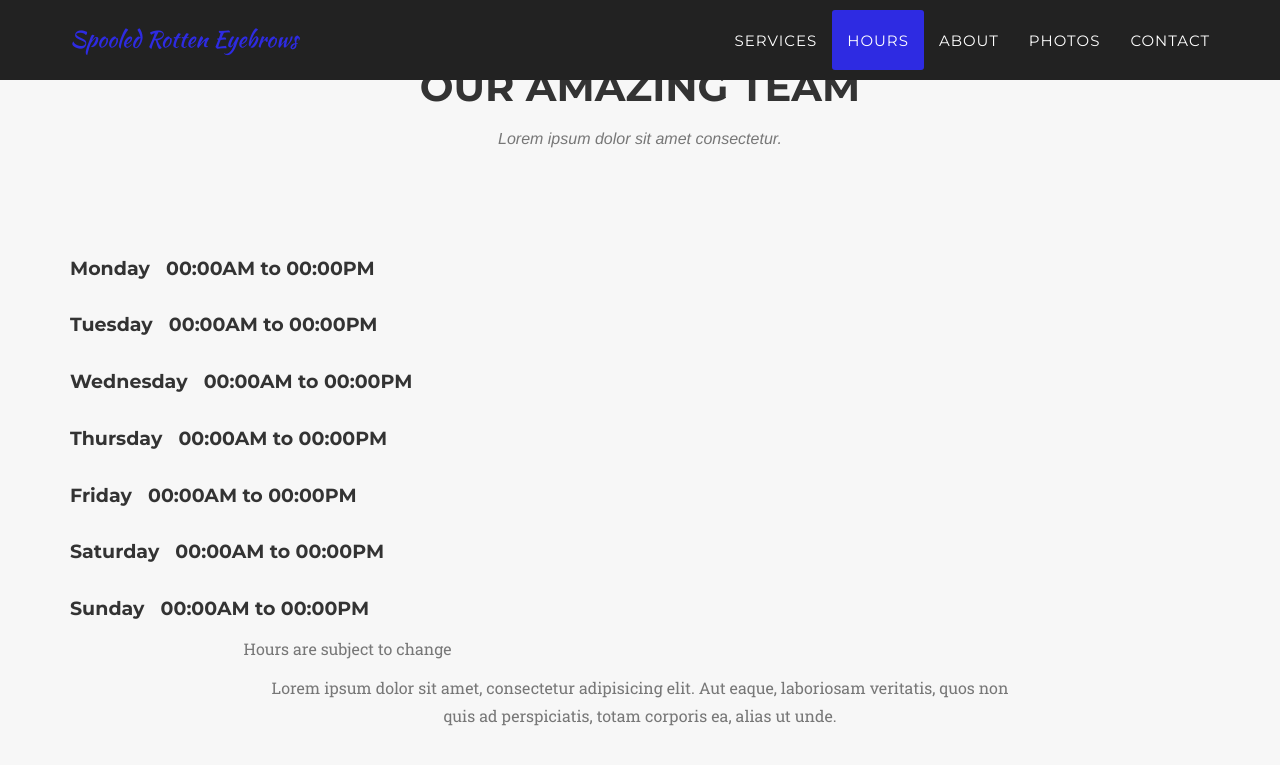
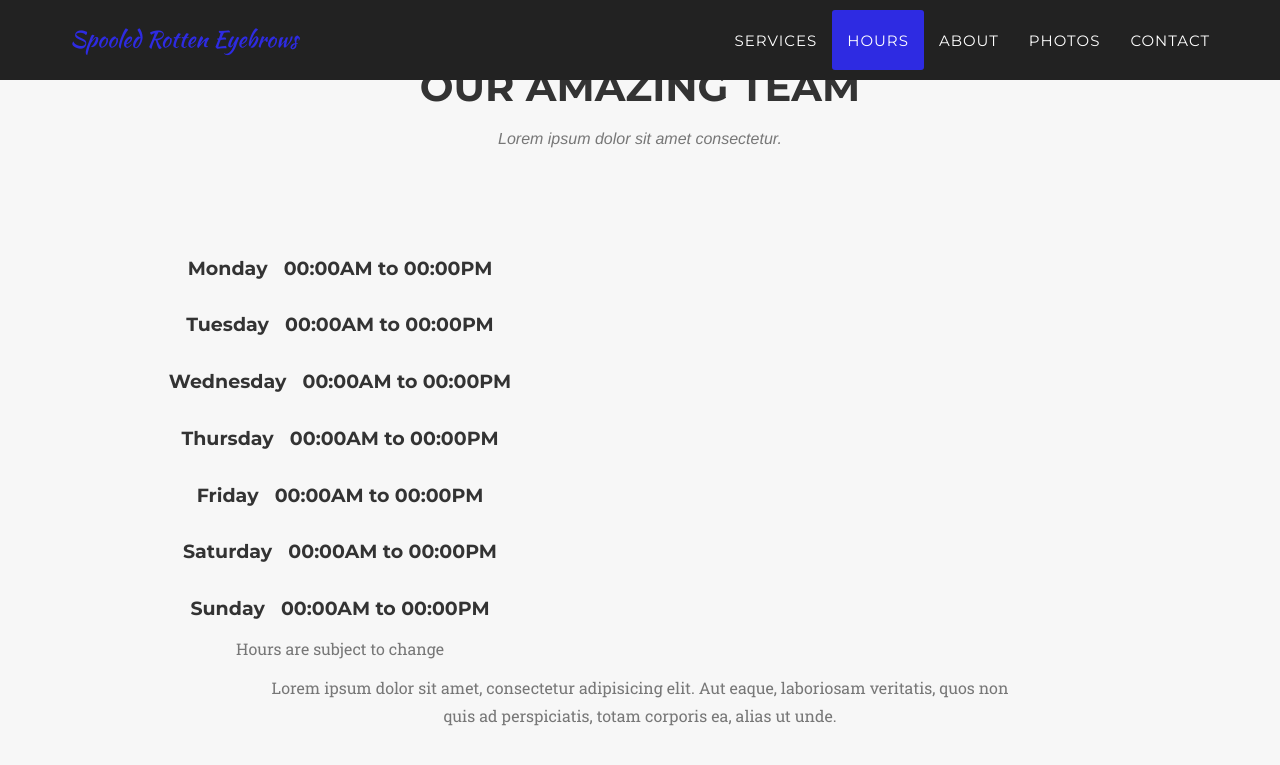
Before and after one commit to spooledrotten/spooledrotten.github.io, a Jekyll site: the page built from index.html, in a window 1280 px wide and 900 px high, scrolled down 1554 px. Shown: the top 765 px of the window. Built offline with Jekyll 4.4.1, drawn with Linux system fonts in a browser that asks for light colours; some web fonts are replaced.

Commit message:
43 commit

```diff
--- a/_includes/team.html
+++ b/_includes/team.html
@@ -8,7 +8,8 @@
                 </div>
             </div>
             <div class="row">
-					<div class="col-md-6 col-sm-6">
+				<div class="row text-center">
+					<div class="col-md-6">
 						<h4 class="service-heading"><br>Monday &nbsp; 00:00AM to 00:00PM</br></h4>
 
 						<h4 class="service-heading"><br>Tuesday &nbsp; 00:00AM to 00:00PM</br></h4>
@@ -29,6 +30,7 @@
 							</div>
 						</div>
 					</div>
+				</div>
             </div>
             <div class="row">
                 <div class="col-lg-8 col-lg-offset-2 text-center">
```
